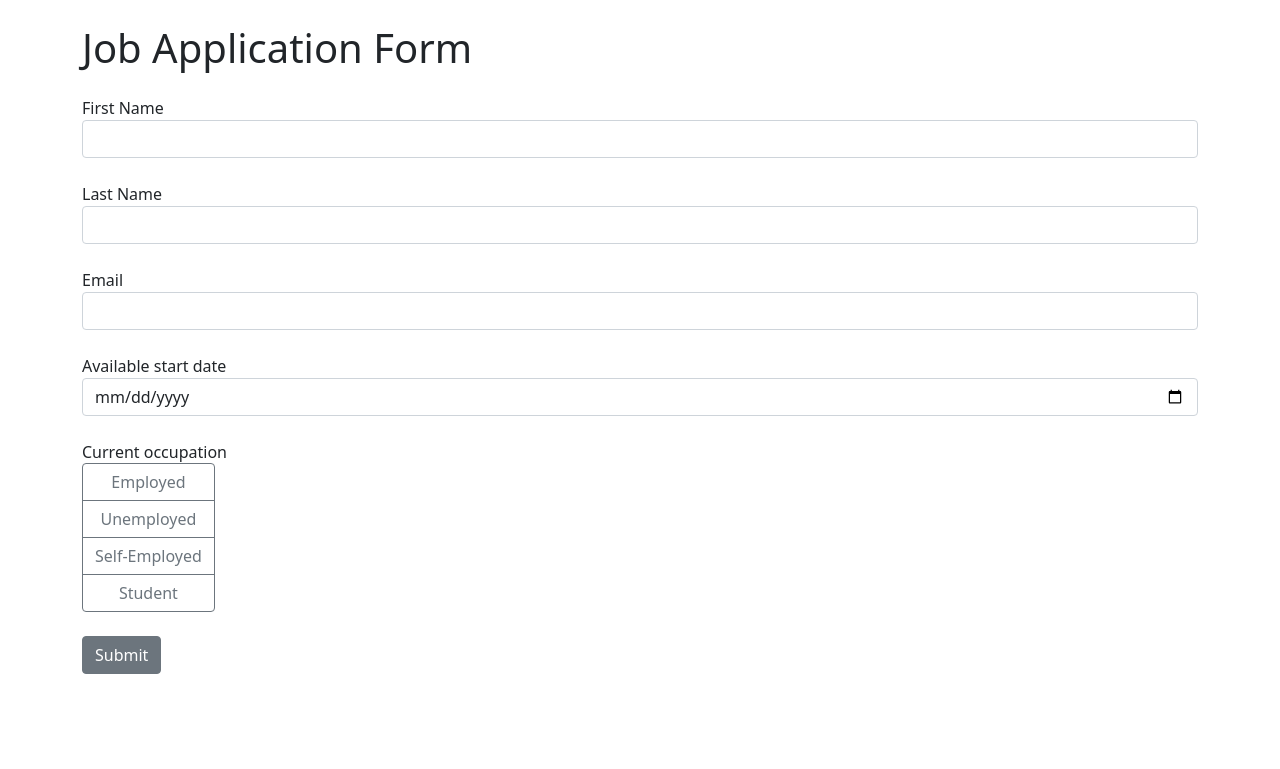
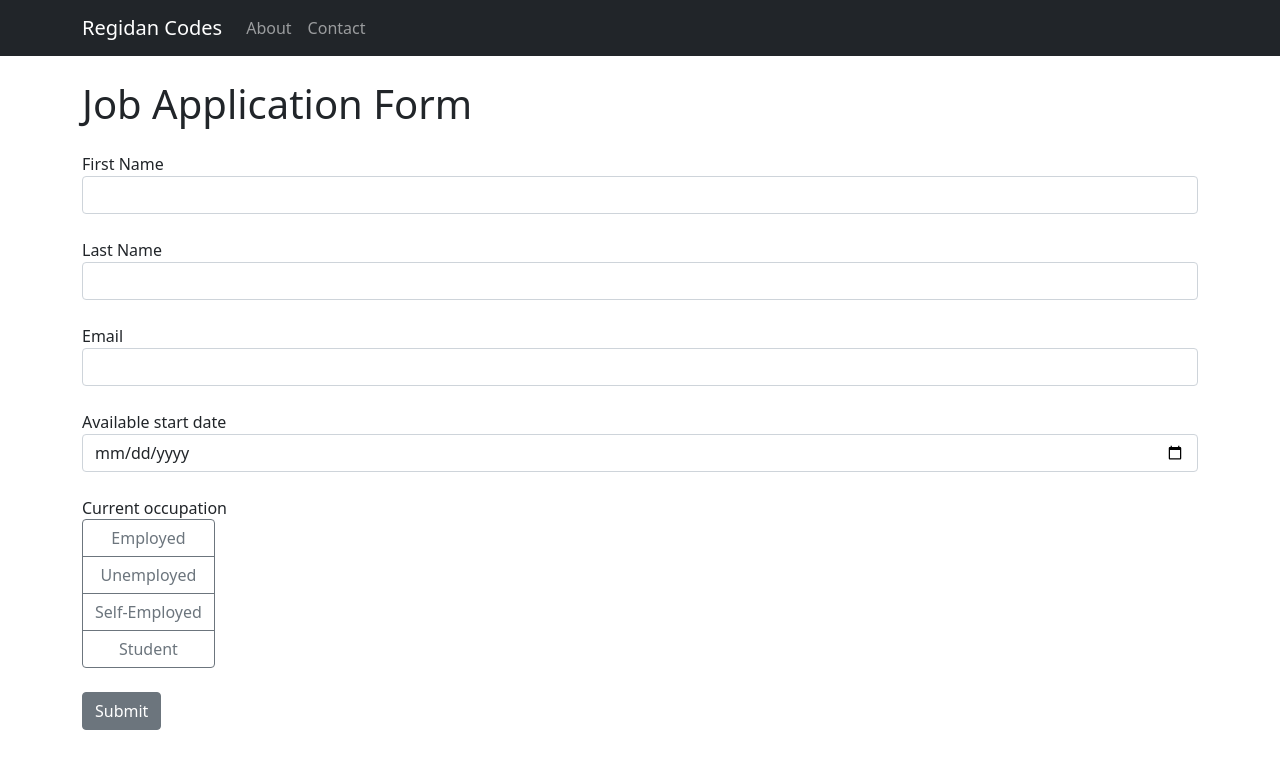
Before and after one commit to Regidan-codes/Django-form, a Django app: page / in a window 1280 px wide. Shown: the top 769 px of the page. Run offline with Django 5.2, Linux system fonts and the light colour scheme.

Commit message:
Added navigation bar

```diff
--- a/job_application/templates/base.html
+++ b/job_application/templates/base.html
@@ -9,6 +9,26 @@
     <title>Job Application</title>
 </head>
 <body>
+
+    <nav class="navbar navbar-expand-lg navbar-dark bg-dark">
+      <div class="container">
+        <a class="navbar-brand" href="{% url 'index' %}">Regidan Codes</a>
+        <button class="navbar-toggler" type="button" data-bs-toggle="collapse" data-bs-target="#navbarNav" aria-controls="navbarNav" aria-expanded="false" aria-label="Toggle navigation">
+          <span class="navbar-toggler-icon"></span>
+        </button>
+        <div class="collapse navbar-collapse" id="navbarNav">
+          <ul class="navbar-nav">
+            <li class="nav-item {% if request.path == '/about/' %}active{% endif %}">
+              <a class="nav-link" href="{% url 'about' %}">About</a>
+            </li>
+            <li class="nav-item">
+              <a class="nav-link" href="https://github.com/Regidan-codes">Contact</a>
+            </li>
+          </ul>
+        </div>
+      </div>
+    </nav>
+
     <div class="container">
         {% block content %}
         {% endblock %}
```
Also changed, not shown: admin-page.png (added), main-page.png (added).
